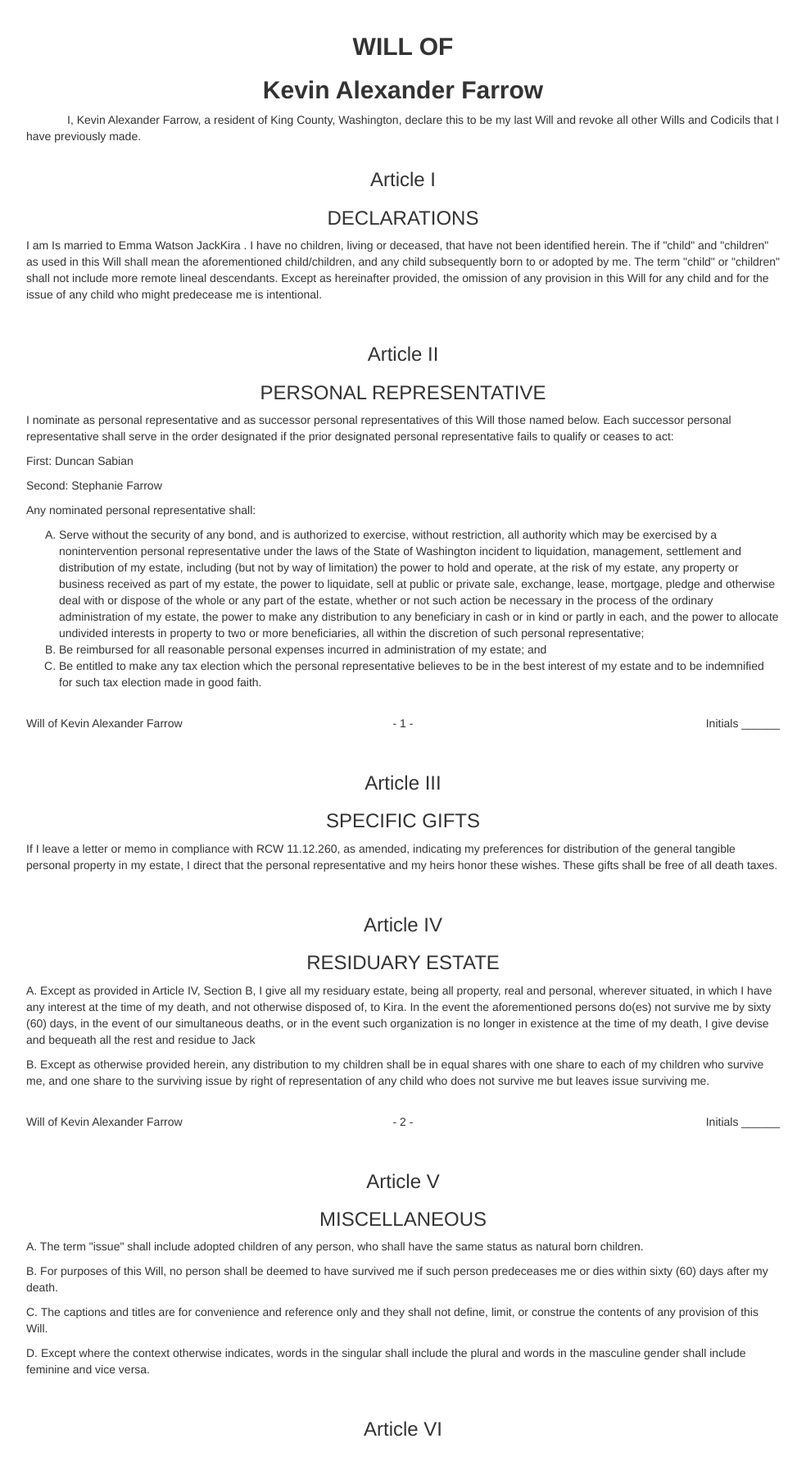
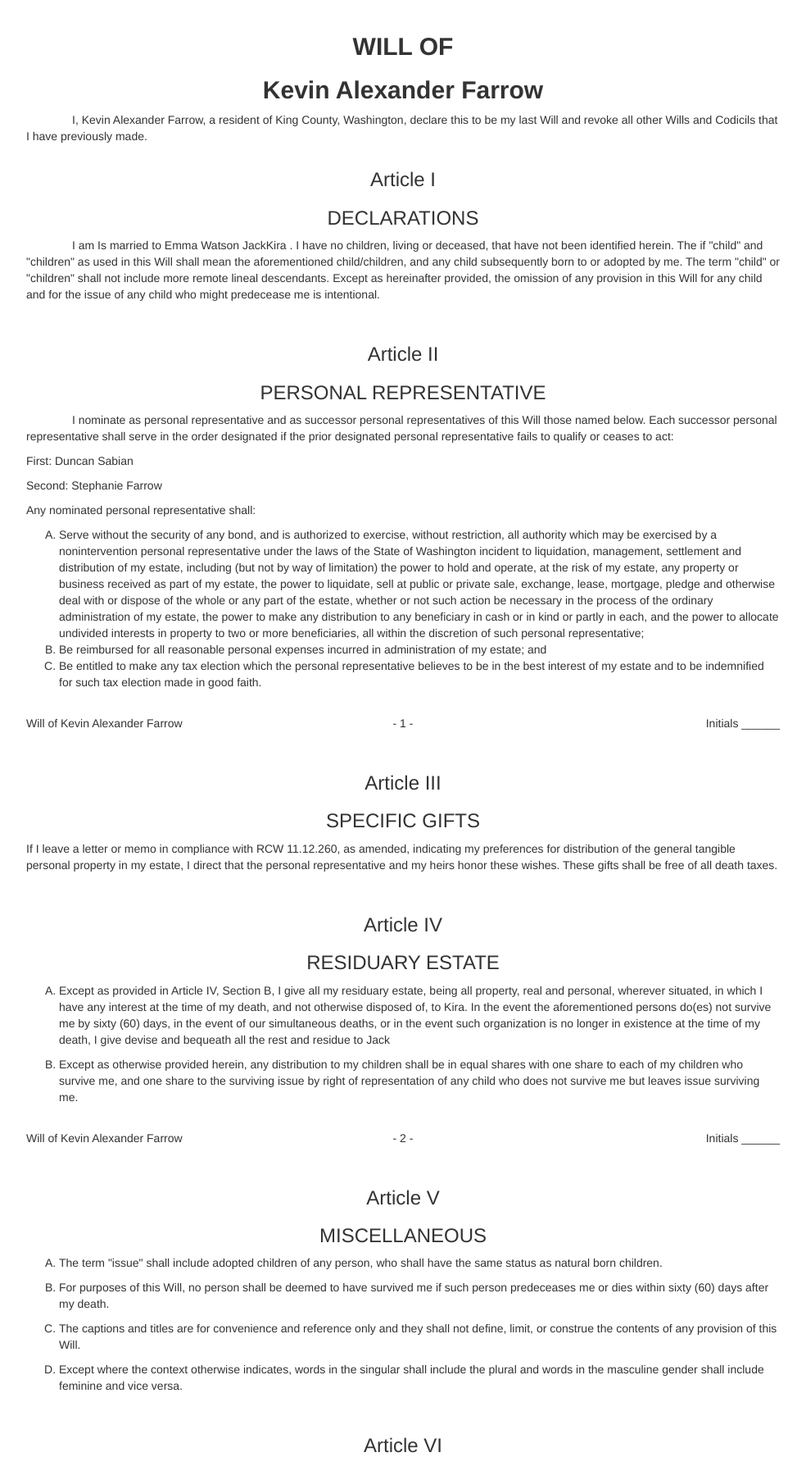
Before and after one commit to vh6908682-art/WA-Will-Clinic, an ASP.NET Core app: page /Document/Confirmation?id=1 in a window 1280 px wide. Shown: the part 142-1919 px from the top of the page at 82% size, without its empty margins (163-1147 px from the left). Run offline with ASP.NET Core 8, Linux system fonts and the light colour scheme; the project's own start-up code is not run, and a stand-in starts its controllers and pages; some libraries are stand-ins or nearby versions.

Commit message:
Styling done

```diff
--- a/WillClinic/Views/Document/Confirmation.cshtml
+++ b/WillClinic/Views/Document/Confirmation.cshtml
@@ -24,7 +24,7 @@
         <h3 class="text-center">Article I</h3>
         <h3 class="text-center">DECLARATIONS</h3>
 
-        <p>
+        <p class="doc-indent">
             I am @Html.DisplayFor(model => model.MaritalStatus) @Html.DisplayFor(model => model.SpouseName)
             @if (Model.HasChildren)
             {
@@ -47,7 +47,7 @@
         <h3 class="text-center">Article II</h3>
         <h3 class="text-center">PERSONAL REPRESENTATIVE</h3>
 
-        <p>
+        <p class="doc-indent">
             I nominate as personal representative and as successor personal representatives of this Will those named below.  Each successor personal representative shall serve in the order designated if the prior designated personal representative fails to qualify or ceases to act:
         </p>
         <p>First: @Html.DisplayFor(model => model.PRPrimeFirstName) @Html.DisplayFor(model => model.PRPrimeLastName) </p>
@@ -88,8 +88,14 @@
         <br />
         <h3 class="text-center">Article IV</h3>
         <h3 class="text-center">RESIDUARY ESTATE</h3>
-        <p>A. Except as provided in Article IV, Section B, I give all my residuary estate, being all property, real and personal, wherever situated, in which I have any interest at the time of my death, and not otherwise disposed of, to @Html.DisplayFor(model => model.PrimeBenificiary). In the event the aforementioned persons do(es) not survive me by sixty (60) days, in the event of our simultaneous deaths, or in the event such organization is no longer in existence at the time of my death, I give devise and bequeath all the rest and residue to @Html.DisplayFor(model => model.AltBenificiary)</p>
-        <p>B. Except as otherwise provided herein, any distribution to my children shall be in equal shares with one share to each of my children who survive me, and one share to the surviving issue by right of representation of any child who does not survive me but leaves issue surviving me.</p>
+        <ol class="alpha-list">
+            <li>
+                <p>Except as provided in Article IV, Section B, I give all my residuary estate, being all property, real and personal, wherever situated, in which I have any interest at the time of my death, and not otherwise disposed of, to @Html.DisplayFor(model => model.PrimeBenificiary). In the event the aforementioned persons do(es) not survive me by sixty (60) days, in the event of our simultaneous deaths, or in the event such organization is no longer in existence at the time of my death, I give devise and bequeath all the rest and residue to @Html.DisplayFor(model => model.AltBenificiary)</p>
+            </li>
+            <li>
+                <p>Except as otherwise provided herein, any distribution to my children shall be in equal shares with one share to each of my children who survive me, and one share to the surviving issue by right of representation of any child who does not survive me but leaves issue surviving me.</p>
+            </li>
+        </ol>
     </div>
 </div>
 <br />
@@ -109,11 +115,20 @@
     <div class="col-md-10">
         <h3 class="text-center">Article V</h3>
         <h3 class="text-center">MISCELLANEOUS</h3>
-
-        <p>A. The term "issue" shall include adopted children of any person, who shall have the same status as natural born children.</p>
-        <p>B. For purposes of this Will, no person shall be deemed to have survived me if such person predeceases me or dies within sixty (60) days after my death.</p>
-        <p>C. The captions and titles are for convenience and reference only and they shall not define, limit, or construe the contents of any provision of this Will.</p>
-        <p>D. Except where the context otherwise indicates, words in the singular shall include the plural and words in the masculine gender shall include feminine and vice versa.</p>
+        <ol class="alpha-list">
+            <li>
+                <p>The term "issue" shall include adopted children of any person, who shall have the same status as natural born children.</p>
+            </li>
+            <li>
+                <p>For purposes of this Will, no person shall be deemed to have survived me if such person predeceases me or dies within sixty (60) days after my death.</p>
+            </li>
+            <li>
+                <p>The captions and titles are for convenience and reference only and they shall not define, limit, or construe the contents of any provision of this Will.</p>
+            </li>
+            <li>
+                <p>Except where the context otherwise indicates, words in the singular shall include the plural and words in the masculine gender shall include feminine and vice versa.</p>
+            </li>
+        </ol>
     </div>
 </div>
 <br />
@@ -141,7 +156,7 @@
     </div>
 </div>
 <br />
-<div class="container">
+<div class="container, page-break">
     <div class="col-md-1"></div>
     <p class="col-md-4">Will of @Html.DisplayFor(model => model.FirstName) @Html.DisplayFor(model => model.MiddleName) @Html.DisplayFor(model => model.LastName)</p>
     <div class="col-md-2">
@@ -281,19 +296,19 @@
 <div class="container">
     <div class="col-md-1"></div>
     <div class="col-md-10">
-        <p>
+        <p class="doc-indent">
             I, @Html.DisplayFor(model => model.FirstName) @Html.DisplayFor(model => model.MiddleName) @Html.DisplayFor(model => model.LastName), having the capacity to make health care decisions, willfully and voluntarily make known my desire that my dying shall not be artificially prolonged under the circumstances set forth below, and do hereby declare that:
         </p>
-        <p>
+        <p class="doc-indent">
             If at any time I should be diagnosed in writing to be in a terminal condition by the attending physician, or in a permanent unconscious condition by two physicians, and where the application of life-sustaining treatment would serve only to prolong the process of my dying, I direct that such treatment be withheld or withdrawn, and that I be permitted to die naturally.
         </p>
-        <p>
+        <p class="doc-indent">
             I understand by using this form that a terminal condition means an incurable and irreversible condition caused by injury, disease or illness that would, within reasonable medical judgment, cause death within a reasonable period of time in accordance with accepted medical standards, and where the application of life-sustaining treatment would serve only to prolong the process of dying. I further understand in using this form that a permanent unconscious condition means an incurable and irreversible condition in which I am medically assessed, within reasonable medical judgment, as having no reasonable probability of recovery from an irreversible coma or a persistent vegetative state.
         </p>
-        <p>
+        <p class="doc-indent">
             In the absence of my ability to give directions regarding the use of such life-sustaining treatment, it is my intention that this Directive shall be honored by my family and physician(s) as the final expression of my legal right to refuse medical or surgical treatment and I accept the consequences of such refusal.
         </p>
-        <p>
+        <p class="doc-indent">
             If another person is appointed to make these decisions for me, whether through a durable power of attorney or otherwise, I request that the person be guided by this Directive and any other clear expressions of my desires.
         </p>
         <p>
@@ -321,13 +336,13 @@
             </ul>
         </div>
         <div>
-            <p>
+            <p class="doc-indent">
                 I understand the full import of this Directive and I am emotionally and mentally capable to make the health care decisions contained in this Directive.
             </p>
-            <p>
+            <p class="doc-indent">
                 I understand that before I sign this Directive I can add to or delete from or otherwise change the wording of this Directive and that I may add to or delete from this Directive at any time, and that any changes shall be consistent with Washington state law or federal constitutional law to be legally valid.
             </p>
-            <p>
+            <p class="doc-indent">
                 It is my wish that every part of this Directive be fully implemented. If for any reason any part is held invalid, it is my wish that the remainder of my Directive be implemented.
             </p>
         </div>
@@ -350,13 +365,13 @@
     <div class="col-md-10">
         <h2 class="text-center">GENERAL POWER OF ATTORNEY</h2>
         <div>
-            <p>
+            <p class="doc-indent">
                 I,	@Html.DisplayFor(model => model.FirstName) @Html.DisplayFor(model => model.MiddleName) @Html.DisplayFor(model => model.LastName),	a	Washington,	resident	hereby	appoint
                 @Html.DisplayFor(model => model.SuccessorPrime) as my attorney-in-fact for me and in my name, place and stead to do and perform all acts concerning my property and any interest therein, real, personal, and mixed, tangible and intangible, wherever situated, and whether held by me outright, in joint tenancy, tenancy by the entireties, tenancy in common or in any other manner with any other party or parties, including my attorney-in-fact, upon such terms, conditions and considerations as my attorney-in-fact shall deem proper and advisable, as fully and effectually as I could do if personally present and acting, including, but not limited to, the following matters listed below.
             </p>
         </div>
         <div>
-            <ol>
+            <ol class="alpha-list">
                 <li>
                     Real Property Transactions
                     <ol>
@@ -489,6 +504,8 @@
             </p>
         </div>
     </div>
+    <br />
+    <br />
     <div class="container">
         <div class="col-md-7"></div>
         <div class="col-md-4">
@@ -514,9 +531,12 @@
             )
         </p>
     </div>
-    <div>
+    <div class="container">
+        <div class="col-md-1"></div>
+        <div class="col-lg-10">
             <p>I certify that I know or have satisfactory evidence that @Html.DisplayFor(model => model.FirstName) @Html.DisplayFor(model => model.MiddleName) @Html.DisplayFor(model => model.LastName) signed this instrument and acknowledged it to be his/her free and voluntary act for the uses and purposes mentioned in the instrument.</p>
             <p>Dated: @DateTime.UtcNow.AddHours(-7.0)</p>
+        </div>
     </div>
     <div class="container">
         <div class="col-md-7"></div>
@@ -530,12 +550,18 @@
     </div>
 </div>
 <div>
-    <h2 class="text-center">POWER OF ATTORNEY FOR HEALTH CARE</h2>
-    <p>
+    <div class="container">
+        <h3 class="text-center">POWER OF ATTORNEY FOR HEALTH CARE</h3>
+        <div class="col-md-1"></div>
+        <div class="col-md-10">
+            <p class="doc-indent">
                 I, @Html.DisplayFor(model => model.FirstName) @Html.DisplayFor(model => model.MiddleName) @Html.DisplayFor(model => model.LastName), a resident of Washington state, appoint, @Html.DisplayFor(model => model.SuccessorPrime) as my attorney-in-fact for me and in my name, place and stead to do and perform the following acts related to health care decisions:
             </p>
-    <div>
-        <ol>
+        </div>
+    </div>
+    <div class="container">
+        <div class="col-md-1"></div>
+        <ol class="alpha-list, col-md-10">
             <li>
                 Health Care Decisions.
                 <ol>
@@ -558,13 +584,13 @@
             </li>
             <li>
                 <p>HIPAA</p>
-                <p>
+                <p class="doc-indent">
                     Additionally, I grant my attorney-in-fact the authority to serve as my personal representative for all purposes of the Health Insurance Portability and Accountability Act of 1996 ("HIPAA") as amended from time to time in the exercise of any authority under this power of attorney.
                 </p>
-                <p>
+                <p class="doc-indent">
                     Pursuant to HIPAA, I specifically authorize my attorney-in-fact to request, receive and review any information regarding my physical or mental health, including without limitation, all HIPAA-protected health information, medical and hospital records; to execute on my behalf any authorizations, releases, or other documents that may be required in order to obtain this information and consent to the disclosure of this information. I further authorize my attorney-in-fact to execute on my behalf any documents necessary to implement the healthcare decisions that my HIPAA personal representative is authorized to make under this document.
                 </p>
-                <p>
+                <p class="doc-indent">
                     By execution of this power of attorney, I specifically empower and authorize any physician, hospital or healthcare provider to release any and all medical records to my HIPAA personal representative.
                 </p>
             </li>
@@ -593,31 +619,56 @@
                 </ol>
             </li>
         </ol>
-        <p>
+    </div>
+    <div class="container">
+        <div class="col-md-1"></div>
+        <p class="col-md-10">
             This instrument was executed by me on this @DateTime.UtcNow.AddHours(-7.0)
         </p>
     </div>
-    <div>
-        <p>@Html.DisplayFor(model => model.FirstName) @Html.DisplayFor(model => model.MiddleName) @Html.DisplayFor(model => model.LastName)</p>
+    <div class="container">
+        <div class="col-md-7"></div>
+        <div class="col-md-4">
+            <p class="text-right">_________________________</p>
         </div>
-    <div>
+        <div class="col-md-7"></div>
+        <div class="col-md-4">
+            <p class="text-right">@Html.DisplayFor(model => model.FirstName) @Html.DisplayFor(model => model.MiddleName) @Html.DisplayFor(model => model.LastName)</p>
+        </div>
+    </div>
+    <div class="container">
+        <div class="col-md-1"></div>
+        <div class="col-md-3">
             <p>
-            STATE OF WASHINGTON )<br />
-            ) ss.<br />
-            COUNTY OF @Html.DisplayFor(model => model.County))
+                STATE OF WASHINGTON<br />
+                <br />
+                COUNTY OF @Html.DisplayFor(model => model.County)
             </p>
         </div>
-    <div>
-        <p>
+        <p class="col-md-1">
+            ) <br />
+            ) ss. <br />
+            )
+        </p>
+    </div>
+    <div class="container">
+        <div class="col-md-1"></div>
+        <p class="col-md-10">
             I certify that I know or have satisfactory evidence that @Html.DisplayFor(model => model.FirstName) @Html.DisplayFor(model => model.MiddleName) @Html.DisplayFor(model => model.LastName) is the person who appeared before me, and said person acknowledged that he/she signed this instrument and acknowledged it to be his/her free and voluntary act, for the uses and purposes mentioned in the instrument.
         </p>
-        <p>Dated: @DateTime.UtcNow.AddHours(-7.0)</p>
     </div>
-    <div>
+    <div class="container">
+        <div class="col-md-1"></div>
+        <p class="col-md-10">Dated: @DateTime.UtcNow.AddHours(-7.0)</p>
+    </div>
+    <div class="container">
+        <div class="col-md-7"></div>
+        <div class="col-md-4">
             <p>
                 Notary Public in and for the State of<br />
-            Washington, Residing at	_____________<br />
-            My Commission Expires: ______________
+                Washington, Residing at	______________<br />
+                My Commission Expires: _______________
             </p>
         </div>
     </div>
+</div>
--- a/WillClinic/wwwroot/css/site.css
+++ b/WillClinic/wwwroot/css/site.css
@@ -101,9 +101,18 @@ h2 {
 
 
 .doc-indent {
-    text-indent: 50px;
+    text-indent: 4em;
 }
 
+.page-break-test {
+    page-break-after: always;
+}
+
+@media print {
+    .page-break {
+        page-break-after: always;
+    }
+}
 
 /* Progress Bar */
 .progress-bar-striped {
```
Also changed, not shown: README.md. Lines whose indentation alone changed are shown as unchanged.
